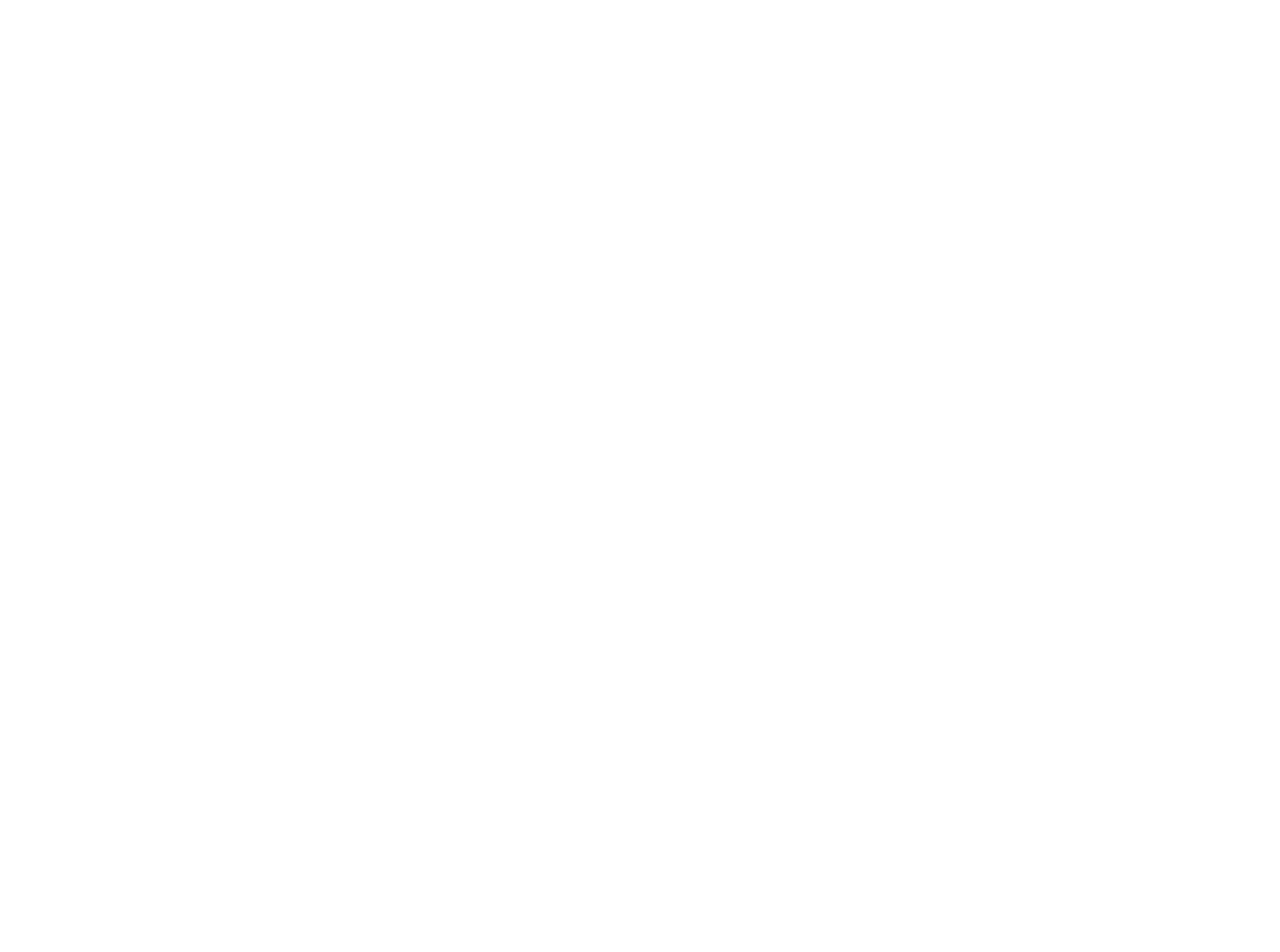
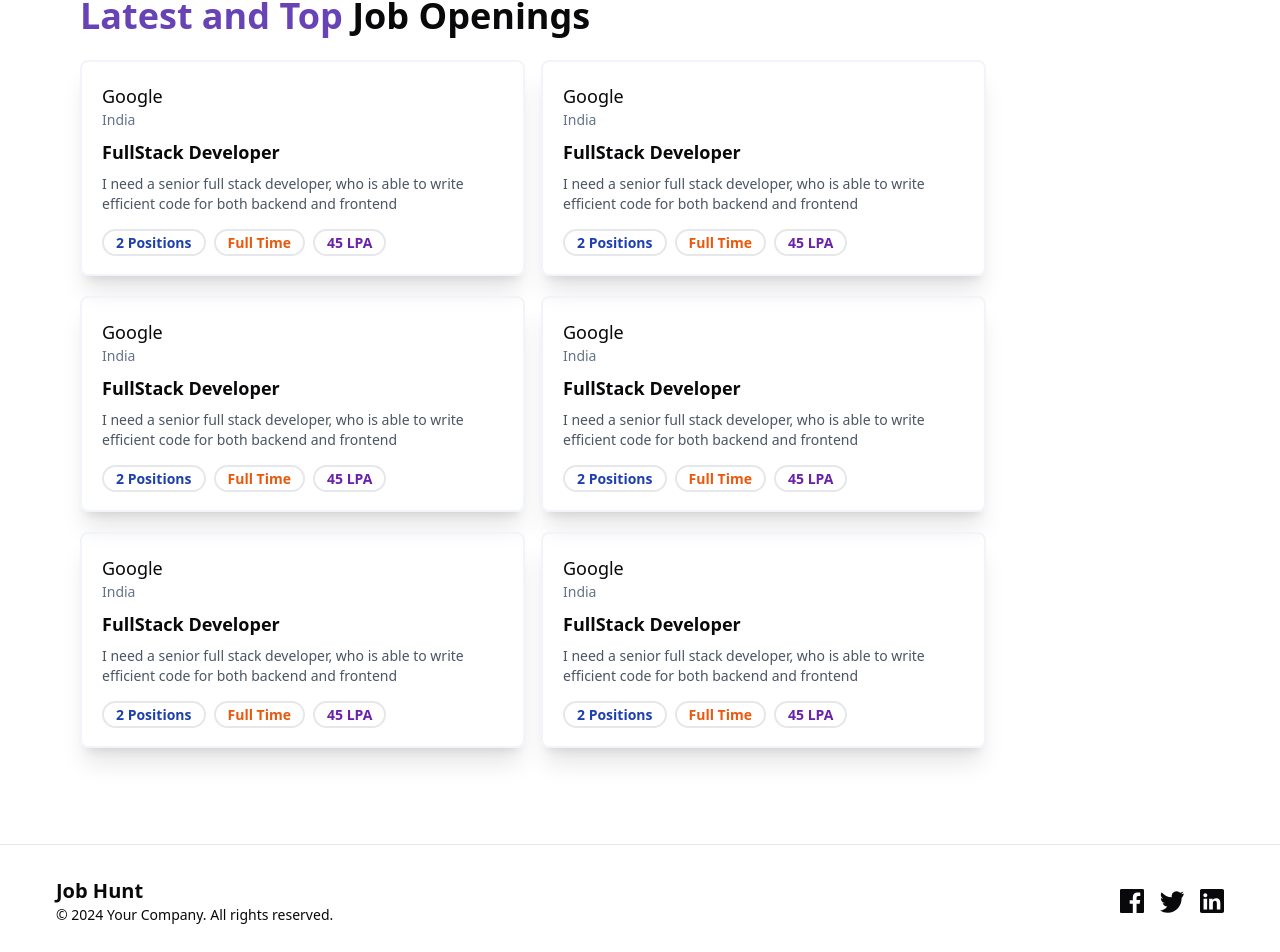
Before and after one commit to SachinSrestha/JbKhoj, a React (Vite) app in the folder frontend/: page / in a window 1280 px wide. Shown: the part 584-1536 px from the top of the page. Before the commit the page ends 800 px from the top, so only its background shows below. Built offline with nearby package versions, Linux system fonts and the light colour scheme.

Commit message:
Completed Home Page

```diff
--- /dev/null
+++ b/frontend/src/components/shared/Footer.jsx
@@ -0,0 +1,30 @@
+import React from 'react'
+
+function Footer() {
+  return (
+    <footer className="border-t border-t-gray-200 py-8">
+      <div className="container mx-auto px-4">
+        <div className="flex flex-col md:flex-row justify-between items-center">
+          <div className="mb-4 md:mb-0 ml-10">
+            <h2 className="text-xl font-bold">Job Hunt</h2>
+            <p className="text-sm">© 2024 Your Company. All rights reserved.</p>
+          </div>
+
+          <div className="flex space-x-4 mt-4 md:mt-0 mr-10">
+            <a href="https://facebook.com" className="hover:text-gray-400" aria-label="Facebook">
+              <svg className="w-6 h-6" fill="currentColor" viewBox="0 0 24 24"><path d="M22.676 0H1.324C.593 0 0 .592 0 1.324v21.352C0 23.408.593 24 1.324 24H12.82V14.706H9.692v-3.578h3.128V8.408c0-3.1 1.893-4.787 4.657-4.787 1.325 0 2.463.1 2.794.144v3.238l-1.918.001c-1.503 0-1.794.715-1.794 1.762v2.31h3.587l-.468 3.578h-3.119V24h6.116C23.407 24 24 23.408 24 22.676V1.324C24 .592 23.407 0 22.676 0z" /></svg>
+            </a>
+            <a href="https://twitter.com" className="hover:text-gray-400" aria-label="Twitter">
+              <svg className="w-6 h-6" fill="currentColor" viewBox="0 0 24 24"><path d="M24 4.557a9.835 9.835 0 01-2.828.775 4.934 4.934 0 002.165-2.724 9.867 9.867 0 01-3.127 1.195 4.924 4.924 0 00-8.38 4.49A13.978 13.978 0 011.67 3.149 4.93 4.93 0 003.16 9.724a4.903 4.903 0 01-2.229-.616v.062a4.93 4.93 0 003.946 4.827 4.902 4.902 0 01-2.224.084 4.93 4.93 0 004.6 3.417A9.869 9.869 0 010 21.543a13.978 13.978 0 007.548 2.212c9.057 0 14.01-7.507 14.01-14.01 0-.213-.004-.425-.015-.636A10.012 10.012 0 0024 4.557z" /></svg>
+            </a>
+            <a href="https://linkedin.com" className="hover:text-gray-400" aria-label="LinkedIn">
+              <svg className="w-6 h-6" fill="currentColor" viewBox="0 0 24 24"><path d="M20.447 20.452H16.85v-5.569c0-1.327-.027-3.037-1.852-3.037-1.854 0-2.137 1.446-2.137 2.94v5.666H9.147V9.756h3.448v1.464h.05c.48-.91 1.653-1.871 3.401-1.871 3.634 0 4.307 2.39 4.307 5.498v5.605zM5.337 8.29c-1.105 0-2-.896-2-2 0-1.106.895-2 2-2 1.104 0 2 .895 2 2 0 1.104-.896 2-2 2zM7.119 20.452H3.553V9.756h3.566v10.696zM22.225 0H1.771C.791 0 0 .774 0 1.729v20.542C0 23.226.792 24 1.771 24h20.451c.979 0 1.771-.774 1.771-1.729V1.729C24 .774 23.205 0 22.225 0z" /></svg>
+            </a>
+          </div>
+        </div>
+      </div>
+    </footer>
+  )
+}
+
+export default Footer
--- /dev/null
+++ b/frontend/src/components/shared/LatestJobs.jsx
@@ -0,0 +1,125 @@
+import React from "react";
+
+const JobLists = [1, 2, 3, 4, 5, 6, 7, 8];
+
+function LatestJobs() {
+  return (
+    <div className="mb-24 ">
+      <h1 className="text-4xl ml-20 font-bold mt-20">
+        <span className="text-[#6743b5]">Latest and Top </span> Job Openings
+      </h1>
+      <div className="flex flex-wrap grid-cols-3 gap-x-4 gap-y-5 ml-20 mt-6 h-auto">
+        {JobLists.slice(0, 6).map((item, index) => (
+          <div className="max-w-[445px] outline-none shadow-xl p-5 border-2 border-slate-100 rounded-lg cursor-pointer">
+            <h4 className="text-lg font-medium">Google</h4>
+            <p className="text-slate-500 text-sm ">India</p>
+            <p className="text-lg font-bold mt-2">FullStack Developer</p>
+            <p className="flex justify-center mt-2 text-gray-600 mb-4 text-sm">
+              I need a senior full stack developer, who is able to write
+              efficient code for both backend and frontend
+            </p>
+            <span className="border-2 border-gray-200 rounded-full px-3 py-[2px] text-center items-center mt-4 mr-2 text-sm font-bold text-blue-800">
+              2 Positions
+            </span>
+            <span className="border-2 border-gray-200 rounded-full px-3 py-[2px] text-center items-center mt-4 mr-2 text-sm font-bold text-orange-600">
+              Full Time
+            </span>
+            <span className="border-2 border-gray-200 rounded-full px-3 py-[2px] text-center items-center mt-4 text-sm font-bold text-purple-800">
+              45 LPA
+            </span>
+          </div>
+        ))}
+
+        {/* <div className="max-w-[445px] outline-none shadow-xl p-5 border-2 border-slate-100 rounded-lg ">
+          <h4 className="text-lg font-medium">Google</h4>
+          <p className="text-slate-500 text-[16px] ">India</p>
+          <p className="text-xl font-bold mt-2">FullStack Developer</p>
+          <p className="flex justify-center mt-2 text-gray-600 mb-4">
+            I need a senior full stack developer, who is able to write efficient
+            code for both backend and frontend
+          </p>
+          <span className="border-2 border-gray-200 rounded-full px-3 py-[2px] text-center items-center mt-4 mr-2 text-sm font-bold text-blue-800">
+            2 Positions
+          </span>
+          <span className="border-2 border-gray-200 rounded-full px-3 py-[2px] text-center items-center mt-4 mr-2 text-sm font-bold text-orange-600">
+            Full Time
+          </span>
+          <span className="border-2 border-gray-200 rounded-full px-3 py-[2px] text-center items-center mt-4 text-sm font-bold text-purple-800">
+            45 LPA
+          </span>
+        </div>
+        <div className="max-w-[445px] outline-none shadow-xl p-5 border-2 border-slate-100 rounded-lg ">
+          <h4 className="text-lg font-medium">Microsoft</h4>
+          <p className="text-slate-500 text-[16px] ">Nepal</p>
+          <p className="text-xl font-bold mt-2">MERN Developer</p>
+          <p className="flex justify-center mt-2 text-gray-600 mb-4">
+            I need a senior MERN developer, who is able to write efficient
+            code in MERN stack
+          </p>
+          <span className="border-2 border-gray-200 rounded-full px-3 py-[2px] text-center items-center mt-4 mr-2 text-sm font-bold text-blue-800">
+            1 Positions
+          </span>
+          <span className="border-2 border-gray-200 rounded-full px-3 py-[2px] text-center items-center mt-4 mr-2 text-sm font-bold text-orange-600">
+            Full Time
+          </span>
+          <span className="border-2 border-gray-200 rounded-full px-3 py-[2px] text-center items-center mt-4 text-sm font-bold text-purple-800">
+            35 LPA
+          </span>
+        </div>
+        <div className="max-w-[445px] outline-none shadow-xl p-5 border-2 border-slate-100 rounded-lg ">
+          <h4 className="text-lg font-medium">Facebook</h4>
+          <p className="text-slate-500 text-[16px] ">India</p>
+          <p className="text-xl font-bold mt-2">Software Engineer</p>
+          <p className="flex justify-center mt-2 text-gray-600 mb-4">
+            I need a mid-level software engineer, who is able to manage,create and lead projects.
+          </p>
+          <span className="border-2 border-gray-200 rounded-full px-3 py-[2px] text-center items-center mt-4 mr-2 text-sm font-bold text-blue-800">
+            2 Positions
+          </span>
+          <span className="border-2 border-gray-200 rounded-full px-3 py-[2px] text-center items-center mt-4 mr-2 text-sm font-bold text-orange-600">
+            Remote
+          </span>
+          <span className="border-2 border-gray-200 rounded-full px-3 py-[2px] text-center items-center mt-4 text-sm font-bold text-purple-800">
+            30 LPA
+          </span>
+        </div>
+        <div className="max-w-[445px] outline-none shadow-xl p-5 border-2 border-slate-100 rounded-lg ">
+          <h4 className="text-lg font-medium">Amazon</h4>
+          <p className="text-slate-500 text-[16px] ">India</p>
+          <p className="text-xl font-bold mt-2">Data Engineer</p>
+          <p className="flex justify-center mt-2 text-gray-600 mb-4">
+            I need a senior data engineer, who can handle databases efficiently.
+          </p>
+          <span className="border-2 border-gray-200 rounded-full px-3 py-[2px] text-center items-center mt-4 mr-2 text-sm font-bold text-blue-800">
+            3 Positions
+          </span>
+          <span className="border-2 border-gray-200 rounded-full px-3 py-[2px] text-center items-center mt-4 mr-2 text-sm font-bold text-orange-600">
+            Full Time
+          </span>
+          <span className="border-2 border-gray-200 rounded-full px-3 py-[2px] text-center items-center mt-4 text-sm font-bold text-purple-800">
+            40 LPA
+          </span>
+        </div>
+        <div className="max-w-[445px] outline-none shadow-xl p-5 border-2 border-slate-100 rounded-lg ">
+          <h4 className="text-lg font-medium">Daraz</h4>
+          <p className="text-slate-500 text-[16px] ">Nepal</p>
+          <p className="text-xl font-bold mt-2">MERN Developer</p>
+          <p className="flex justify-center mt-2 text-gray-600 mb-4">
+            I need a entry level MERN Dveloper, who can create and manage websites in MERN Stack
+          </p>
+          <span className="border-2 border-gray-200 rounded-full px-3 py-[2px] text-center items-center mt-4 mr-2 text-sm font-bold text-blue-800">
+            1 Positions
+          </span>
+          <span className="border-2 border-gray-200 rounded-full px-3 py-[2px] text-center items-center mt-4 mr-2 text-sm font-bold text-orange-600">
+            Full Time
+          </span>
+          <span className="border-2 border-gray-200 rounded-full px-3 py-[2px] text-center items-center mt-4 text-sm font-bold text-purple-800">
+            20 LPA
+          </span>
+        </div> */}
+      </div>
+    </div>
+  );
+}
+
+export default LatestJobs;
--- a/frontend/src/pages/Home.jsx
+++ b/frontend/src/pages/Home.jsx
@@ -1,5 +1,7 @@
 import CategoryCarousel from '@/components/shared/CategoryCarousel'
+import Footer from '@/components/shared/Footer'
 import HeroSection from '@/components/shared/HeroSection'
+import LatestJobs from '@/components/shared/LatestJobs'
 import Navbar from '@/components/shared/Navbar'
 import React from 'react'
 
@@ -9,6 +11,8 @@
         <Navbar/>
         <HeroSection/>
         <CategoryCarousel/>
+        <LatestJobs/>
+        <Footer/>
     </div>
   )
 }
```
